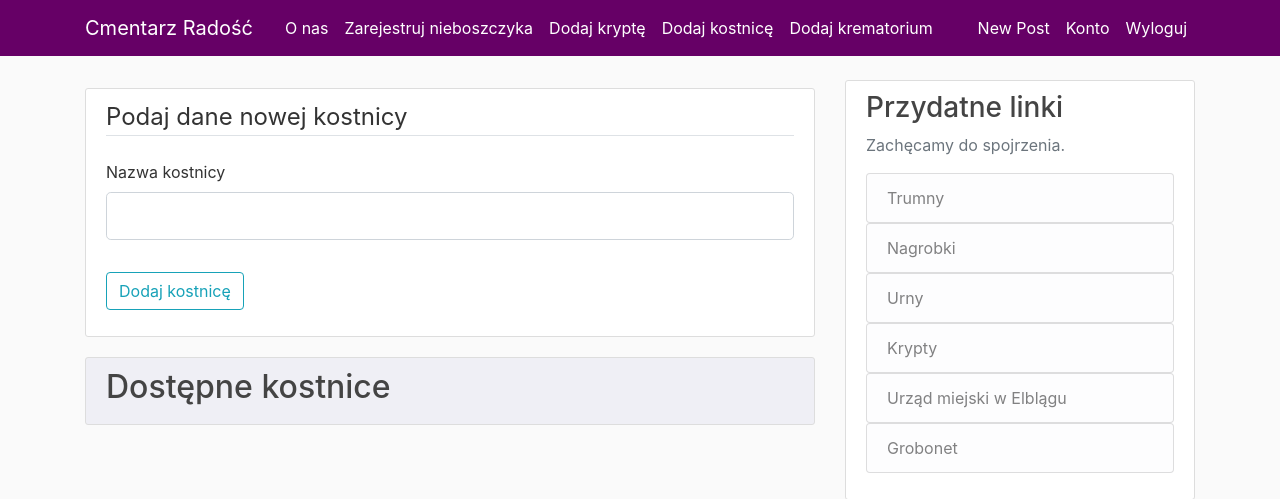
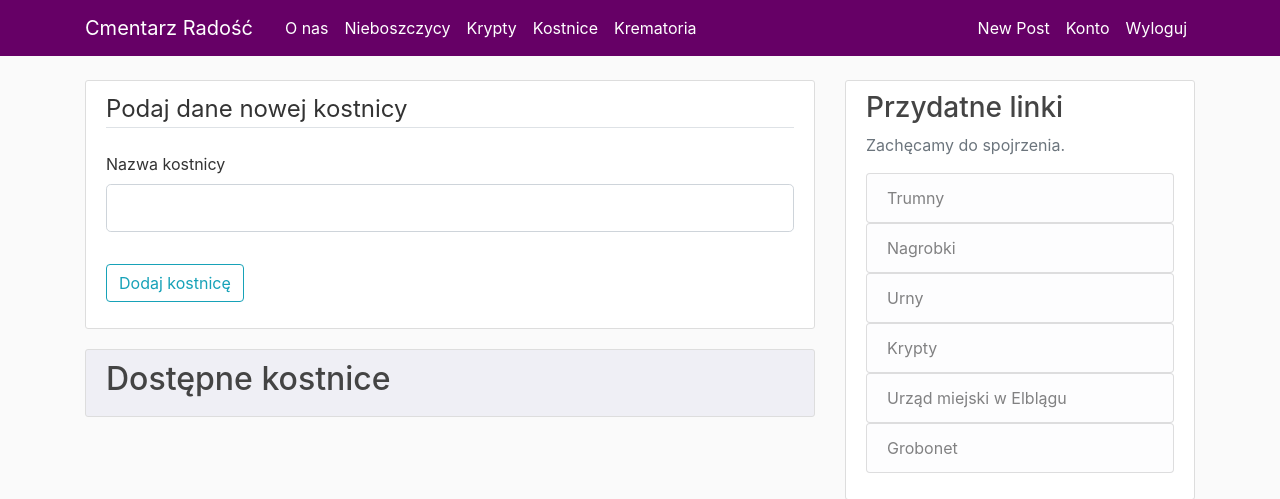
Before and after one commit to Tymotheus/Cmentarz-Radosc, a Flask app: page /kostnica/ in a window 1280 px wide. Shown: the top 499 px of the page. Run offline with Flask 2, Linux system fonts and the light colour scheme; a user stored in the database is signed in; data that the repository does not hold is empty; some libraries are stand-ins or nearby versions.

Commit message:
Forms are now not supplied on the pages unless you log in.

```diff
--- a/Radosc/routes.py
+++ b/Radosc/routes.py
@@ -144,7 +144,7 @@ def login():
         if user and bcrypt.check_password_hash(user.password, form.password.data):
             login_user(user, remember=form.remember.data)
             next_page = request.args.get('next')
-            return redirect(next_page) if next_page else redirect(url_for('home'))
+            return redirect(next_page) if next_page else redirect(url_for('about'))
         else:
             flash('Login Unsuccessful. Please check email and password', 'danger ')
     return render_template('login.html', title='Login', form=form)
@@ -153,7 +153,7 @@ def login():
 @app.route("/logout/")
 def logout():
     logout_user()
-    return redirect(url_for('home'))
+    return redirect(url_for('about'))
 
 def save_picture(form_picture):
     random_hex = secrets.token_hex(8)
--- a/Radosc/templates/kostnica.html
+++ b/Radosc/templates/kostnica.html
@@ -1,7 +1,8 @@
 {% extends "layout.html" %}
 
 {% block content %}
-    <h1>  </h1>
+
+    {% if current_user.is_authenticated %}
     <div class="content-section">
       <form class="" action="" method="POST">
         {{ form.hidden_tag() }}
@@ -29,6 +30,7 @@
       </form>
 
     </div>
+    {% endif %}
     <article class="media content-section custom-subtitle">
       <h2>Dostępne kostnice</h2>
     </article>
--- a/Radosc/templates/krematorium.html
+++ b/Radosc/templates/krematorium.html
@@ -1,7 +1,8 @@
 {% extends "layout.html" %}
 
 {% block content %}
-    <h1>  </h1>
+
+    {% if current_user.is_authenticated %}
     <div class="content-section">
       <form class="" action="" method="POST">
         {{ form.hidden_tag() }}
@@ -28,6 +29,7 @@
       </div>
       </form>
     </div>
+    {% endif %}
 
     <article class="media content-section custom-subtitle">
       <h2>Dostępne krematoria</h2>
--- a/Radosc/templates/krypta.html
+++ b/Radosc/templates/krypta.html
@@ -1,7 +1,8 @@
 {% extends "layout.html" %}
 
 {% block content %}
-    <h1>  </h1>
+
+    {% if current_user.is_authenticated %}
     <div class="content-section">
       <form class="" action="" method="POST">
         {{ form.hidden_tag() }}
@@ -43,6 +44,7 @@
       </form>
 
     </div>
+    {% endif %}
     <article class="media content-section custom-subtitle">
       <h2>Dostępne krypty</h2>
     </article>
--- a/Radosc/templates/layout.html
+++ b/Radosc/templates/layout.html
@@ -28,10 +28,10 @@
           <div class="navbar-nav mr-auto">
             <!-- <a class="nav-item nav-link" href="{{ url_for('home') }}">Strona główna</a> -->
             <a class="nav-item nav-link" id="42" href="{{ url_for('about') }}">O nas</a>
-            <a class="nav-item nav-link" href="{{url_for('nieboszczyk')}}">Zarejestruj nieboszczyka</a>
-            <a class="nav-item nav-link" href="{{url_for('krypta')}}">Dodaj kryptę</a>
-            <a class="nav-item nav-link" href="{{url_for('kostnica')}}">Dodaj kostnicę</a>
-            <a class="nav-item nav-link" href="{{url_for('krematorium')}}">Dodaj krematorium</a>
+            <a class="nav-item nav-link" href="{{url_for('nieboszczyk')}}">Nieboszczycy</a>
+            <a class="nav-item nav-link" href="{{url_for('krypta')}}">Krypty</a>
+            <a class="nav-item nav-link" href="{{url_for('kostnica')}}">Kostnice</a>
+            <a class="nav-item nav-link" href="{{url_for('krematorium')}}">Krematoria</a>
 
           </div>
           <!-- Navbar Right Side -->
--- a/Radosc/templates/nieboszczyk.html
+++ b/Radosc/templates/nieboszczyk.html
@@ -1,7 +1,7 @@
 {% extends "layout.html" %}
 
 {% block content %}
-    <h1>  </h1>
+
     <div class="content-section">
       <form class="" action="" method="POST">
         {{ form.hidden_tag() }}
```
Also changed, not shown: readme.md.
